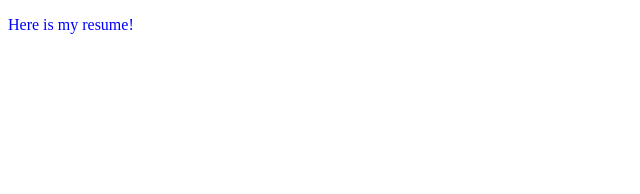
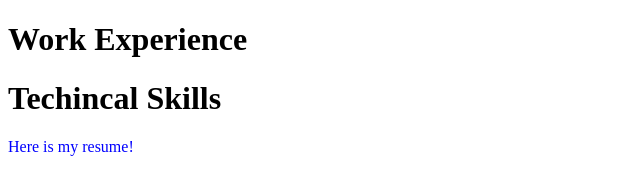
Before and after one commit to edmonshaoul/edmonshaoul.github.io, a plain HTML site: page index.html in a window 1280 px wide. Shown: the whole page, without its empty margins (0-640 px from the left). Drawn offline with Linux system fonts and the light colour scheme.

Commit message:
Update index.html

```diff
--- a/index.html
+++ b/index.html
@@ -7,6 +7,16 @@
 </head>
 
 <body>
+
+  <header>
+  <h1>Work Experience</h1>
+  </header>
+
+
+  <header>
+  <h1>Techincal Skills</h1>
+  </header>
+
 <p>Here is my resume!</p>
 </body>
 
```
